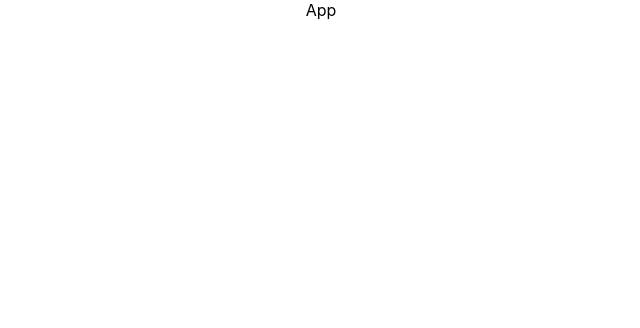
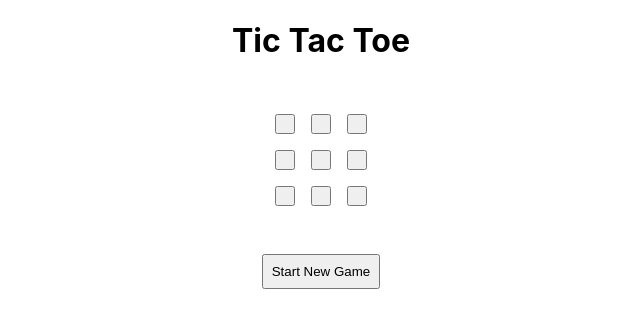
Before and after one commit to daisy43097/stoch-coding-frontend, a React (Create React App) app: page / in a window 1280 px wide. Shown: the top 328 px of the page, without its empty margins (319-959 px from the left). Built offline with nearby package versions, Linux system fonts and the light colour scheme; no server answers.

Commit message:
Add board and new game btn to main page with css

```diff
--- a/src/App.css
+++ b/src/App.css
@@ -1,38 +1,17 @@
 .App {
   text-align: center;
+  display: flex;
+  flex-direction: column;
+  justify-content: center;
+  align-items: center;
+  max-width: 1260px;
+  margin: 0 auto;
 }
 
-.App-logo {
-  height: 40vmin;
-  pointer-events: none;
+button {
+  padding: 0.5rem;
 }
 
-@media (prefers-reduced-motion: no-preference) {
-  .App-logo {
-    animation: App-logo-spin infinite 20s linear;
-  }
+.newGameBtn {
+  margin: 1rem 0;
 }
-
-.App-header {
-  background-color: #282c34;
-  min-height: 100vh;
-  display: flex;
-  flex-direction: column;
-  align-items: center;
-  justify-content: center;
-  font-size: calc(10px + 2vmin);
-  color: white;
-}
-
-.App-link {
-  color: #61dafb;
-}
-
-@keyframes App-logo-spin {
-  from {
-    transform: rotate(0deg);
-  }
-  to {
-    transform: rotate(360deg);
-  }
-}
--- a/src/App.js
+++ b/src/App.js
@@ -1,9 +1,32 @@
 import './App.css';
+import {useDispatch, useSelector} from "react-redux";
+import {useEffect} from "react";
+import actions from "./actions";
+import Board from "./components/Board";
 
 function App() {
+  const curPlayer = useSelector(state => state?.gameReducers?.curPlayer);
+  const winner = useSelector(state => state?.gameReducers?.winner);
+  const gameId = useSelector(state => state?.gameReducers?.gameId);
+  const isTie = useSelector(state => state?.gameReducers?.isTie);
+
+  const dispatch = useDispatch();
+
+  const startGame = () => {
+    dispatch(actions?.gameAction?.startNewGame());
+  }
+
+  useEffect(() => {
+    startGame();
+  }, [])
+
   return (
     <div className="App">
-      App
+      <h1>Tic Tac Toe</h1>
+      <Board />
+      <button className='newGameBtn' onClick={startGame}>
+        Start New Game
+      </button>
     </div>
   );
 }
```
Also changed, not shown: 1 other file (tests, documents, lock files or other folders).
